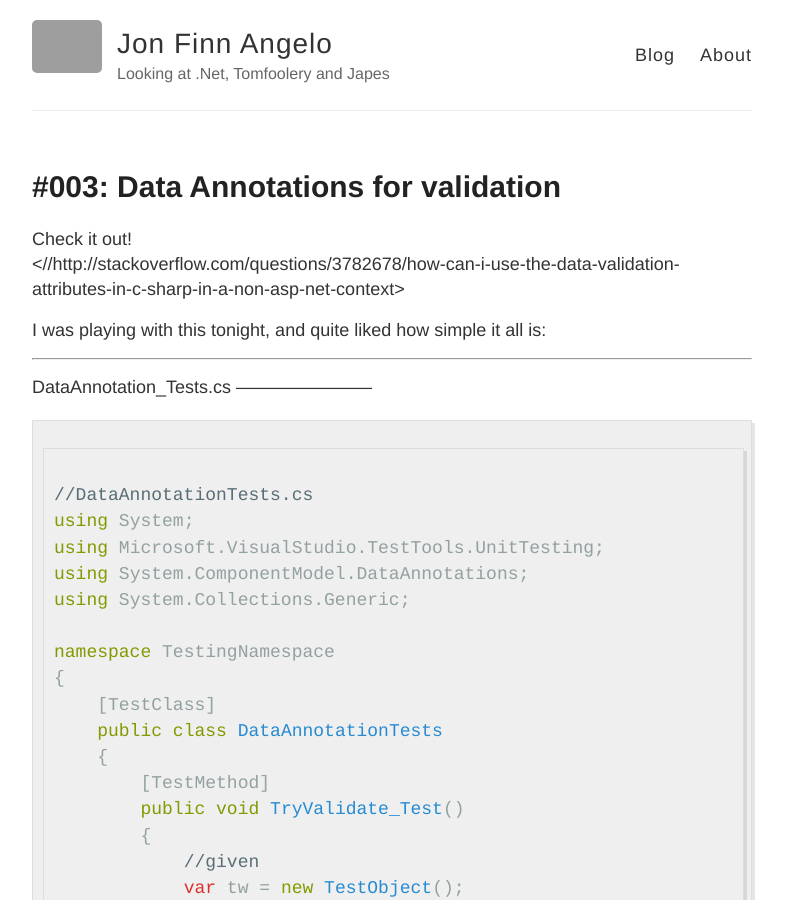
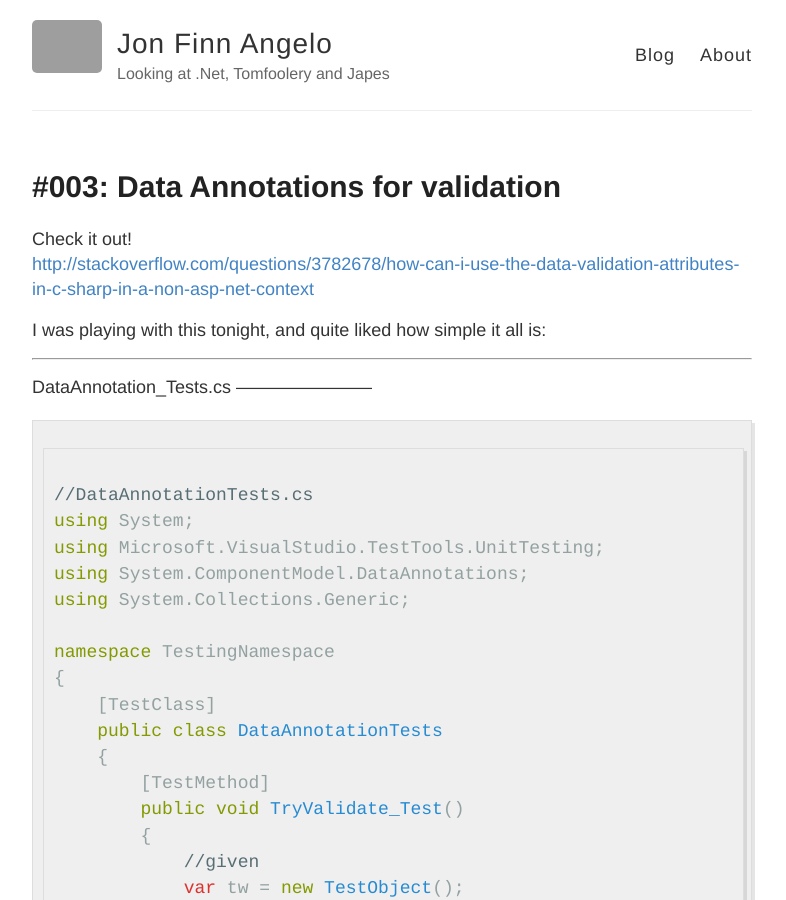
Before and after one commit to FinnAngelo/FinnAngelo.github.io, a Jekyll site: the page built from _posts/2015-05-14-003-Data Annotations for validation.md, in a window 1280 px wide and 900 px high. Shown: the whole window, without its empty margins (248-1034 px from the left). Built offline with Jekyll 4.4.1, drawn with Linux system fonts in a browser that asks for light colours; Markdown is read by kramdown in place of the engine named in the settings; grey boxes are pictures that could not be loaded.

Commit message:
Update 2015-05-14-003-Data Annotations for validation.md

```diff
--- a/_posts/2015-05-14-003-Data Annotations for validation.md
+++ b/_posts/2015-05-14-003-Data Annotations for validation.md
@@ -5,7 +5,7 @@ published: true
 ---
 
 Check it out!
-<//http://stackoverflow.com/questions/3782678/how-can-i-use-the-data-validation-attributes-in-c-sharp-in-a-non-asp-net-context>
+<http://stackoverflow.com/questions/3782678/how-can-i-use-the-data-validation-attributes-in-c-sharp-in-a-non-asp-net-context>
 
 I was playing with this tonight, and quite liked how simple it all is:
 
```
